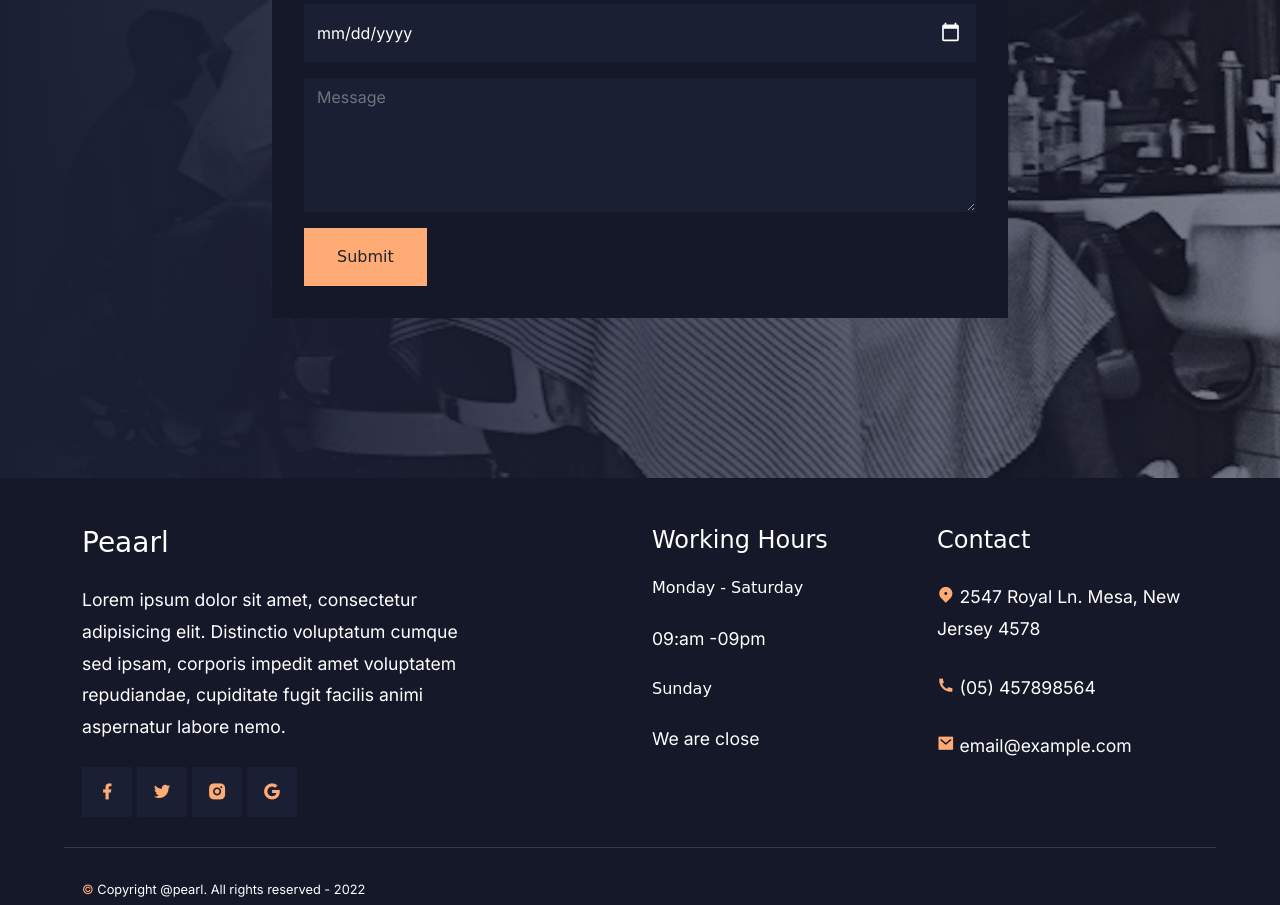
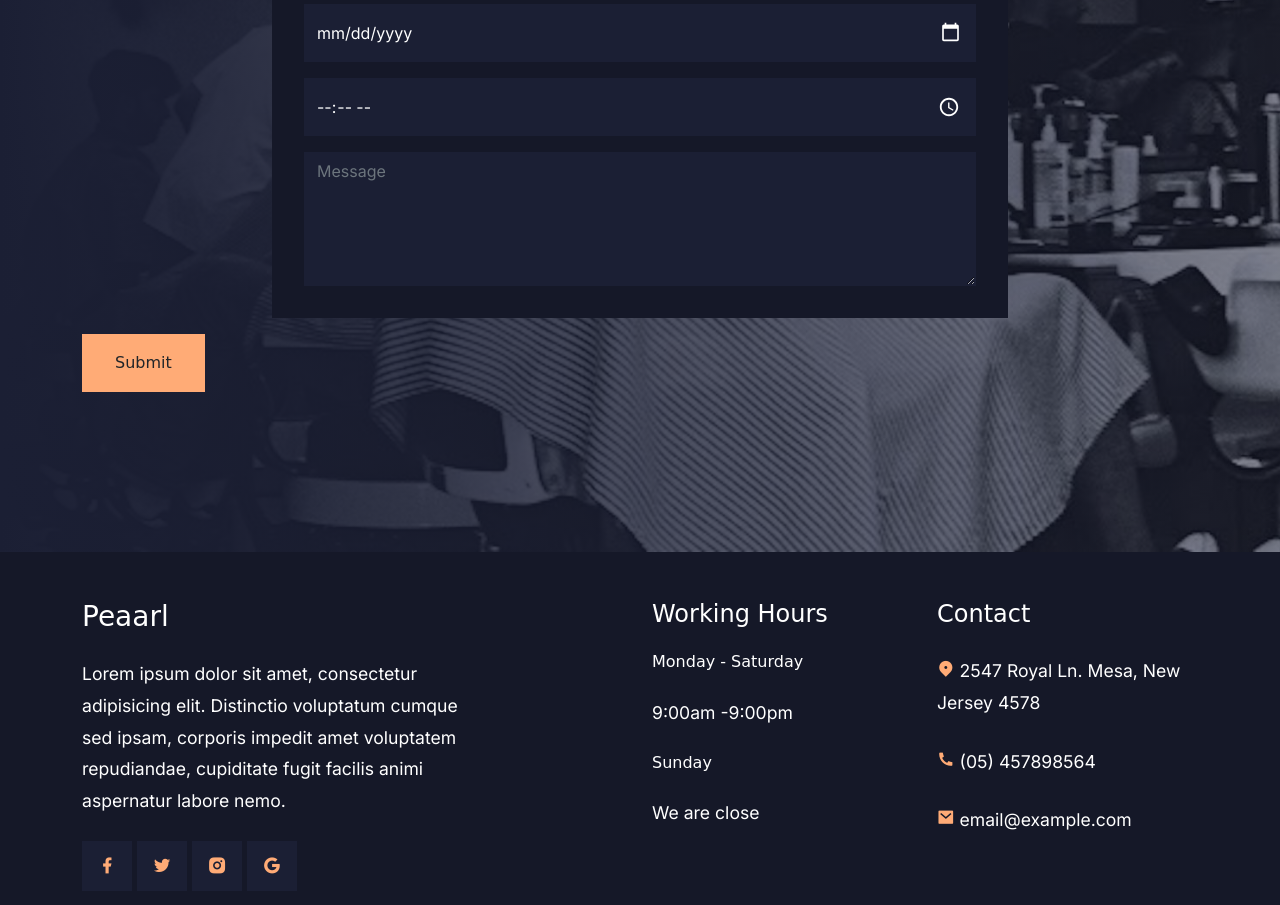
Before and after one commit to PedroCristo/template-barber-shop-3, a plain HTML site: page index.html in a window 1280 px wide. Shown: the part 9216-10121 px from the top of the page. Drawn offline with nearby package versions, Linux system fonts and the light colour scheme; a web font is replaced by a local one.

Commit message:
Add input type time to the form

```diff
--- a/assets/css/style.css
+++ b/assets/css/style.css
@@ -379,6 +379,11 @@ input[type="date"]::-webkit-calendar-picker-indicator {
     font-size: 1.3rem;
   }
 
+input[type="time"]::-webkit-calendar-picker-indicator {
+    filter: invert(100%);
+    font-size: 1.3rem;
+  }
+
 #booking form .form-control:focus {
    box-shadow: none;
 }
--- a/index.html
+++ b/index.html
@@ -524,12 +524,15 @@
               <input type="email" class="form-control" placeholder="Email Address" name="email">
             </div>
             <div class="form-group col-12">
-              <input  type="date" id="inputDate" max="2050-01-01" class="form-control" placeholder="Select Date"
-                name="date">
+              <input  type="date" id="inputDate" max="2050-01-01" class="form-control" placeholder="Select Date" name="date">
             </div>
             <div class="form-group col-12">
+            </div>
+            <div class="form-group col-12">
+              <input type="time" min="09:00" max="21:00" class="form-control" name="time">
+            </div>
               <textarea name="message" id="" cols="30" rows="5" class="form-control w-100"
-                placeholder="Message"></textarea>
+              placeholder="Message"></textarea>
             </div>
             <div class="form-group col-12">
               <button type="submit" class="btn btn-brand mt-3">Submit</button>
@@ -561,7 +564,7 @@
                 <h4 class="mb-4">Working Hours</h4>
                 <div>
                   <h6>Monday - Saturday</h6>
-                  <p>09:am -09pm</p>
+                  <p>9:00am -9:00pm</p>
                 </div>
                 <div>
                   <h6>Sunday</h6>
```
